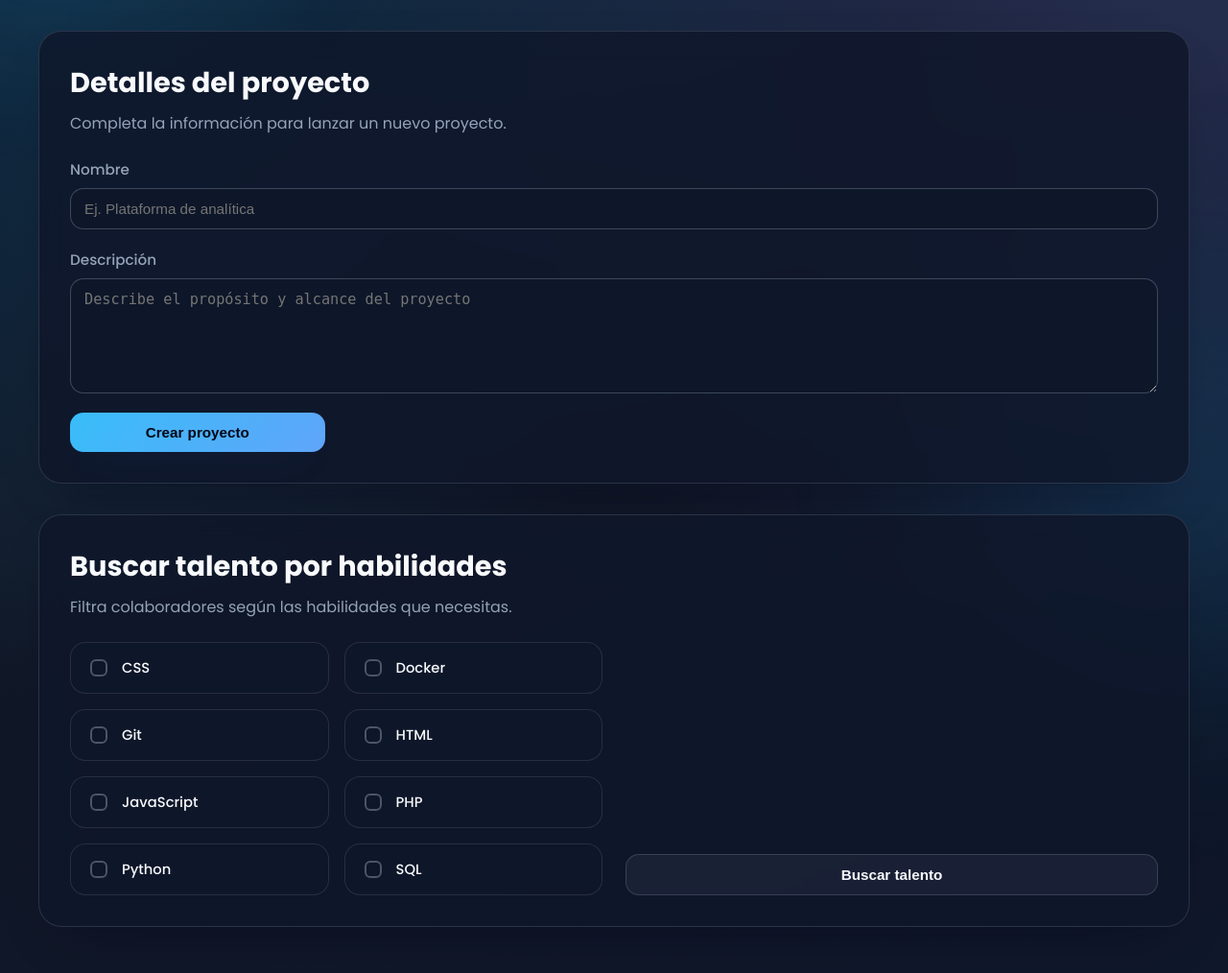
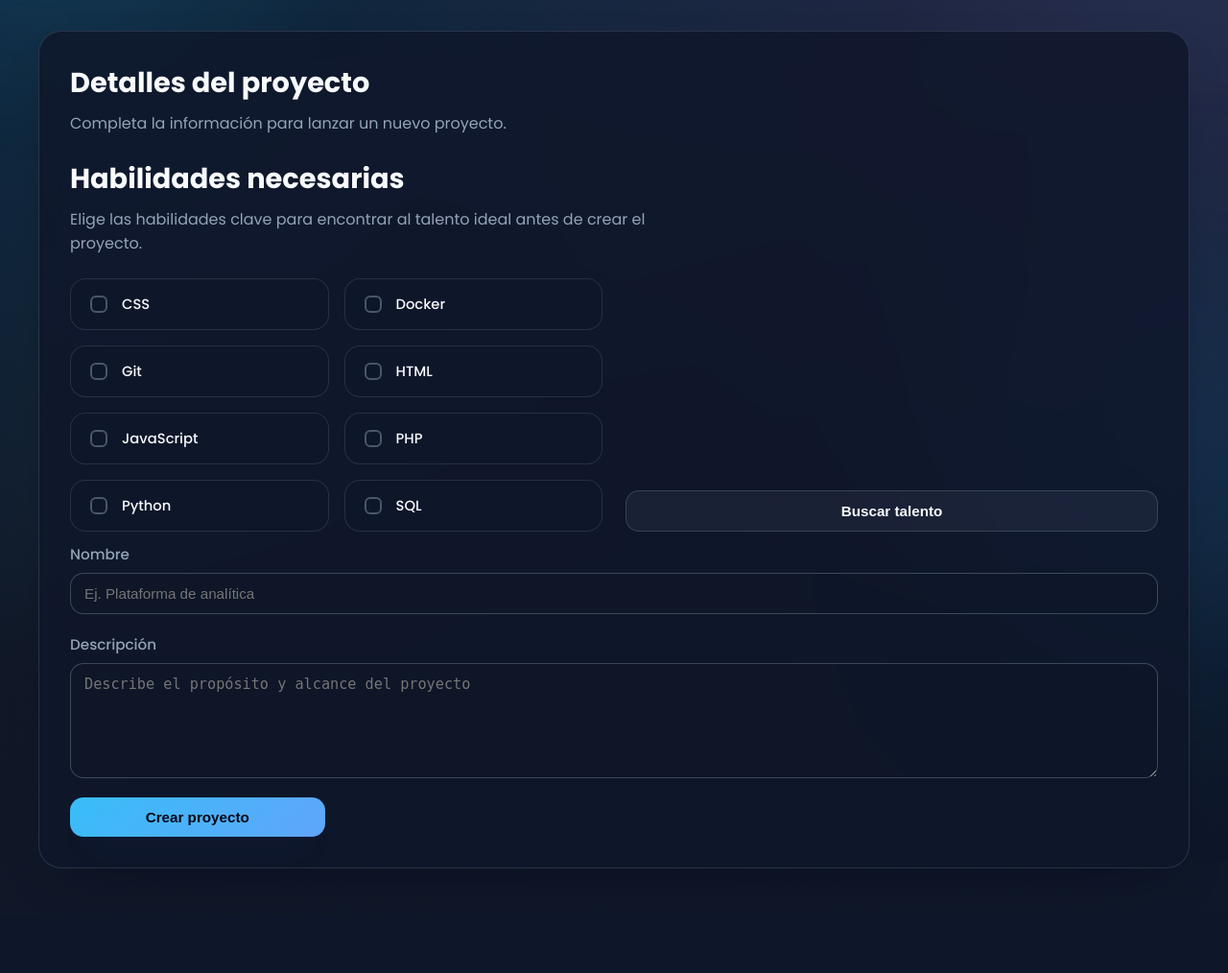
Before and after one commit to nipegun/SkillTracker, a PHP site: page /nuevo_proyecto.php in a window 1280 px wide. Shown: the part 272-1286 px from the top of the page at 96% size. After the commit the page ends 1177 px from the top, so only its background shows below. Run offline with PHP 8.4, Linux system fonts and the light colour scheme; a user stored in the database is signed in; data comes from the database, SQL or seed files in the repository.

Commit message:
Reorganiza selección de habilidades en nuevo proyecto

```diff
--- a/Web/nuevo_proyecto.php
+++ b/Web/nuevo_proyecto.php
@@ -68,6 +68,23 @@ if (isset($_GET['habilidades']) && is_array($_GET['habilidades']) && $_GET['habi
           <h2>Detalles del proyecto</h2>
           <p>Completa la información para lanzar un nuevo proyecto.</p>
         </div>
+
+        <div class="section-heading">
+          <h3>Habilidades necesarias</h3>
+          <p>Elige las habilidades clave para encontrar al talento ideal antes de crear el proyecto.</p>
+        </div>
+        <form method="GET" class="form-grid skill-form">
+          <div class="checkbox-grid">
+            <?php foreach ($habilidades as $hab): ?>
+              <label class="checkbox-tile">
+                <input type="checkbox" name="habilidades[]" value="<?= $hab['id'] ?>" <?= isset($_GET['habilidades']) && in_array($hab['id'], $_GET['habilidades']) ? 'checked' : '' ?>>
+                <span><?= htmlspecialchars($hab['nombre']) ?></span>
+              </label>
+            <?php endforeach; ?>
+          </div>
+          <button type="submit" class="ghost-button">Buscar talento</button>
+        </form>
+
         <form method="POST" class="form-grid">
           <div class="form-field full-width">
             <label for="nombre_proyecto">Nombre</label>
@@ -78,6 +95,7 @@ if (isset($_GET['habilidades']) && is_array($_GET['habilidades']) && $_GET['habi
             <textarea id="descripcion" name="descripcion" rows="4" placeholder="Describe el propósito y alcance del proyecto"></textarea>
           </div>
 
+          <?php if (isset($_GET['habilidades']) && is_array($_GET['habilidades']) && $_GET['habilidades']): ?>
             <?php if ($usuarios_filtrados): ?>
               <div class="form-field full-width">
                 <label>Selecciona miembros</label>
@@ -91,32 +109,18 @@ if (isset($_GET['habilidades']) && is_array($_GET['habilidades']) && $_GET['habi
                 </div>
                 <p class="field-hint">Selecciona las personas adecuadas según las habilidades filtradas.</p>
               </div>
+            <?php else: ?>
+              <div class="form-field full-width">
+                <label>Selecciona miembros</label>
+                <p class="empty-state">Ningún usuario con esta habilidad</p>
+              </div>
+            <?php endif; ?>
           <?php endif; ?>
 
           <button type="submit" class="primary-button">Crear proyecto</button>
         </form>
       </div>
     </section>
-
-    <section class="panel-section">
-      <div class="card form-card">
-        <div class="section-heading">
-          <h2>Buscar talento por habilidades</h2>
-          <p>Filtra colaboradores según las habilidades que necesitas.</p>
-        </div>
-        <form method="GET" class="form-grid skill-form">
-          <div class="checkbox-grid">
-            <?php foreach ($habilidades as $hab): ?>
-              <label class="checkbox-tile">
-                <input type="checkbox" name="habilidades[]" value="<?= $hab['id'] ?>" <?= isset($_GET['habilidades']) && in_array($hab['id'], $_GET['habilidades']) ? 'checked' : '' ?>>
-                <span><?= htmlspecialchars($hab['nombre']) ?></span>
-              </label>
-            <?php endforeach; ?>
-          </div>
-          <button type="submit" class="ghost-button">Buscar talento</button>
-        </form>
-      </div>
-    </section>
   </main>
 </body>
 </html>
```
Lines whose indentation alone changed are shown as unchanged.
